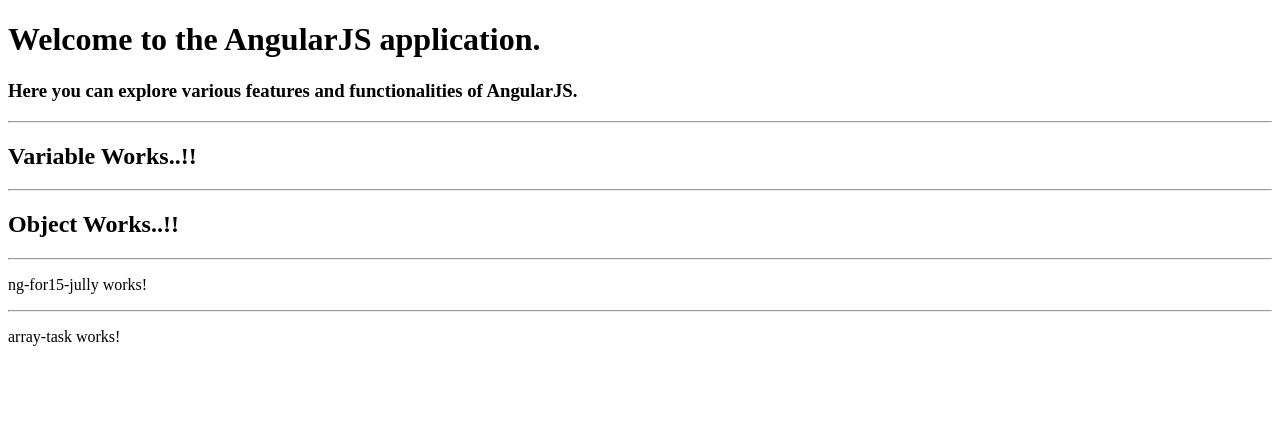
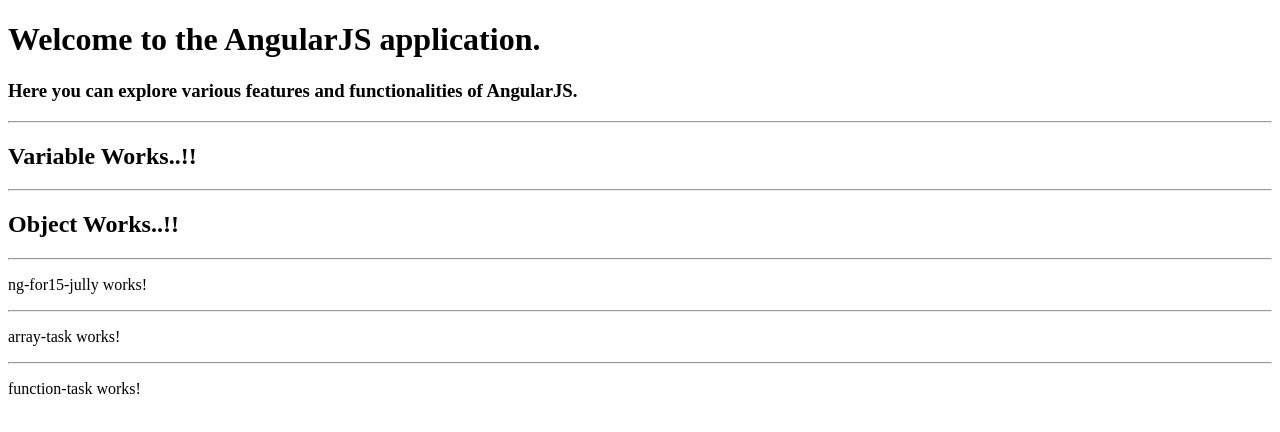
Before and after one commit to Sarita200/GFSS_angular1, an Angular app: page / in a window 1280 px wide. Shown: the top 432 px of the page. Built offline with nearby package versions, Linux system fonts and the light colour scheme.

Commit message:
function component created

```diff
--- a/src/app/app.html
+++ b/src/app/app.html
@@ -8,3 +8,5 @@
 <app-ng-for15-jully></app-ng-for15-jully>
 <hr/>
 <app-array-task></app-array-task>
+<hr/>
+<app-function-task></app-function-task>
--- a/src/app/app.ts
+++ b/src/app/app.ts
@@ -4,10 +4,11 @@
 import { CreateObject } from './create-object/create-object';
 import { NgFor15Jully } from './ng-for15-jully/ng-for15-jully';
 import { ArrayTask } from './array-task/array-task';
+import { FunctionTask } from './function-task/function-task';
 
 @Component({
   selector: 'app-root',
-  imports: [RouterOutlet,Variable, CreateObject ,NgFor15Jully,ArrayTask ],
+  imports: [RouterOutlet,Variable, CreateObject ,NgFor15Jully,ArrayTask,FunctionTask ],
   templateUrl: './app.html',
   styleUrl: './app.css'
 })
--- /dev/null
+++ b/src/app/function-task/function-task.html
@@ -0,0 +1 @@
+<p>function-task works!</p>
```
Also changed, not shown: src/app/function-task/function-task.ts (added, +11 -0 lines), src/app/function-task/function-task.css (added), 1 other file (tests, documents, lock files or other folders).
